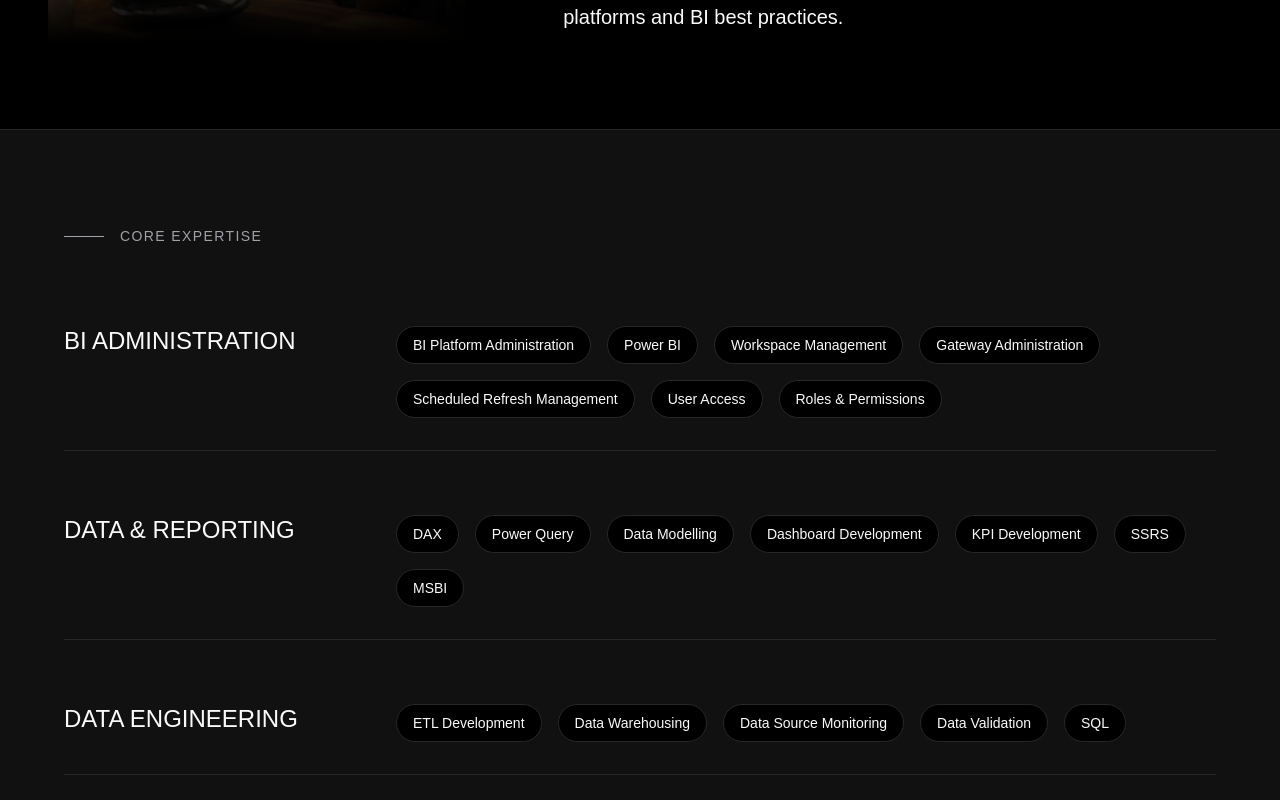
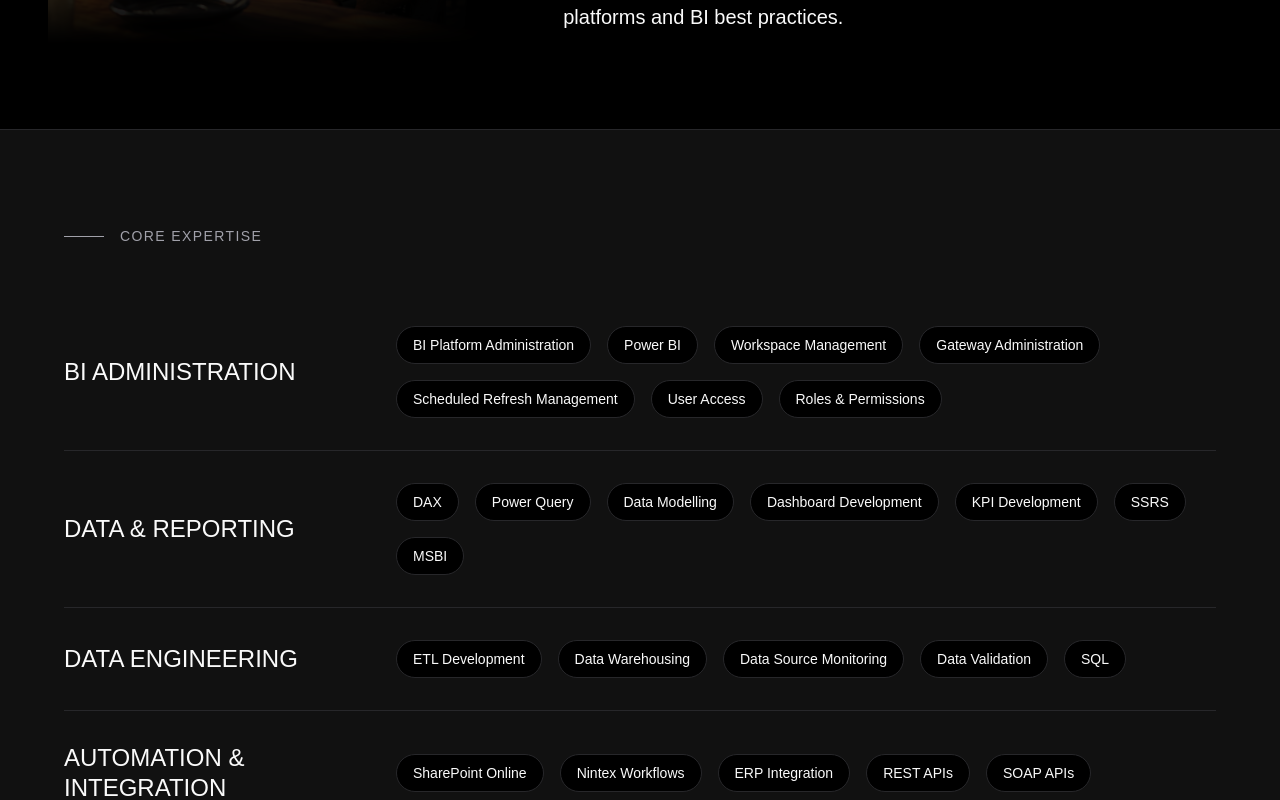
Before and after one commit to Junaid-vp/JIBIN_PORTFOLIO, a Next.js app: page / in a window 1280 px wide. Shown: the part 2120-2920 px from the top of the page. Built offline with nearby package versions, Linux system fonts and the light colour scheme; no server answers.

Commit message:
padding issue solved

```diff
--- a/src/components/Expertise.tsx
+++ b/src/components/Expertise.tsx
@@ -27,17 +27,17 @@ export function Expertise() {
   }, []);
 
   return (
-    <section className="py-20 md:py-24 bg-secondary border-t border-border relative" id="expertise">
+    <section className="pt-20 pb-10 md:pt-24 md:pb-12 bg-secondary border-t border-border relative" id="expertise">
       <div className="max-w-[1440px] mx-auto px-[5%]" ref={containerRef}>
         <div className="font-sans text-sm uppercase tracking-[0.1em] text-muted-foreground mb-12 flex items-center gap-4 before:content-[''] before:block before:w-10 before:h-px before:bg-muted-foreground">
           Core Expertise
         </div>
 
-        <div className="flex flex-col gap-8">
+        <div className="flex flex-col">
           {portfolioData.expertise.map((group, index) => (
             <motion.div
               key={index}
-              className="grid grid-cols-1 md:grid-cols-[300px_1fr] gap-8 py-8 border-b border-border last:border-b-0"
+              className="grid grid-cols-1 md:grid-cols-[300px_1fr] gap-8 py-8 border-b border-border last:border-b-0 last:pb-0 items-center"
               initial={{ opacity: 0, y: 20 }}
               animate={isVisible ? { opacity: 1, y: 0 } : {}}
               transition={{ duration: 0.6, delay: index * 0.1, ease: "easeOut" }}
--- a/src/components/ThemeProvider.tsx
+++ b/src/components/ThemeProvider.tsx
@@ -7,12 +7,12 @@ import Lenis from "lenis";
 export function ThemeProvider({ children }: { children: ReactNode }) {
   useEffect(() => {
     const lenis = new Lenis({
-      duration: 1.2,
+      duration: 2.2, // Increased for more scrolling time/friction
       easing: (t) => Math.min(1, 1.001 - Math.pow(2, -10 * t)),
       orientation: "vertical",
       gestureOrientation: "vertical",
       smoothWheel: true,
-      wheelMultiplier: 1,
+      wheelMultiplier: 0.8, // Reduced to add friction
       touchMultiplier: 2,
     });
 
```
